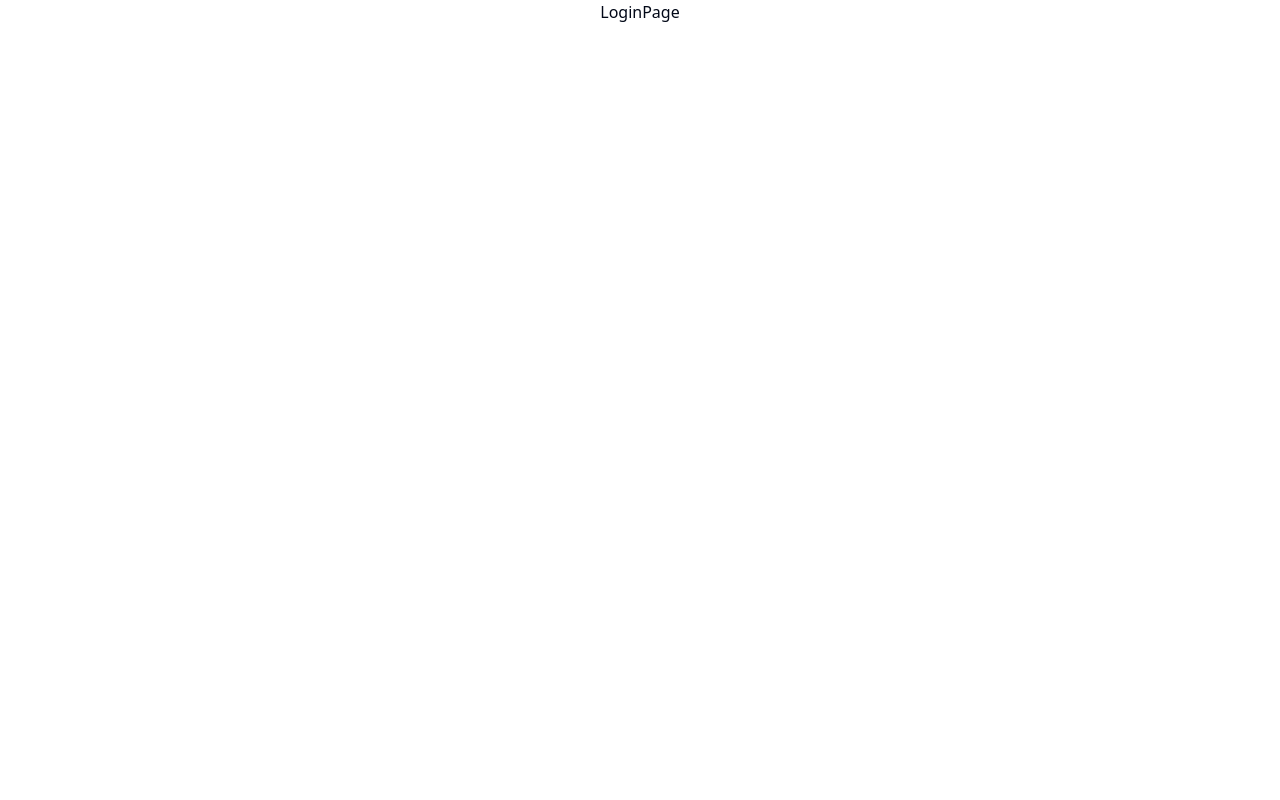
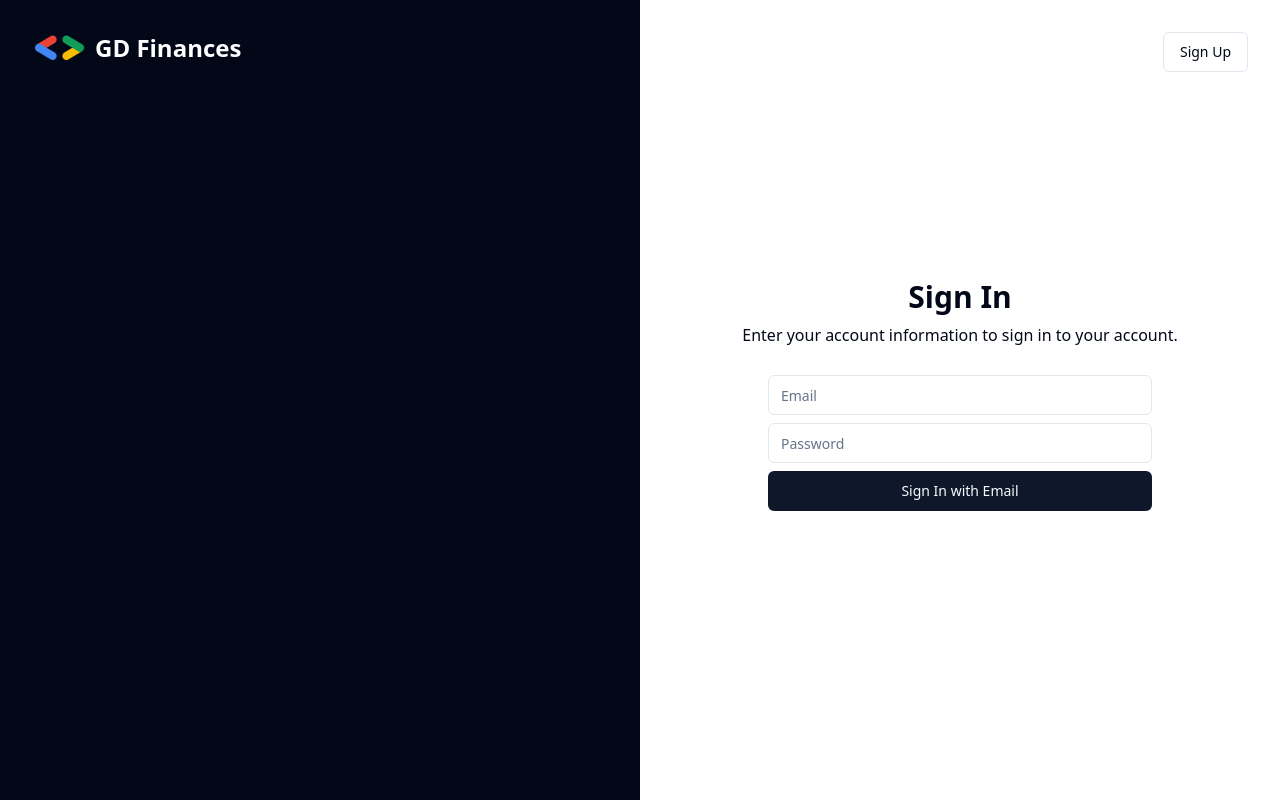
Before and after one commit to pjagbuya/CSSWENG, a React (Vite) app in the folder client/: page /login in a window 1280 px wide. Built offline with nearby package versions, Linux system fonts and the light colour scheme.

Commit message:
feat(client): add basic login page layout

```diff
--- a/client/package.json
+++ b/client/package.json
@@ -10,6 +10,8 @@
     "preview": "vite preview"
   },
   "dependencies": {
+    "@radix-ui/react-separator": "^1.0.3",
+    "@radix-ui/react-slot": "^1.0.2",
     "class-variance-authority": "^0.7.0",
     "clsx": "^2.1.1",
     "lucide-react": "^0.379.0",
--- /dev/null
+++ b/client/src/components/logo.jsx
@@ -0,0 +1,14 @@
+import React from 'react'
+
+const Logo = ({ className }) => {
+  return (
+    <h1 className={`font-bold text-white ${className}`}>
+      <a className="flex items-center gap-2 text-2xl" href="">
+        <img width='55' src="icons/gdsc-logo.png" alt="GDSC Logo" />
+        GD Finances
+      </a>
+    </h1>
+  );
+};
+
+export default Logo;
--- /dev/null
+++ b/client/src/components/ui/button.jsx
@@ -0,0 +1,47 @@
+import * as React from "react"
+import { Slot } from "@radix-ui/react-slot"
+import { cva } from "class-variance-authority";
+
+import { cn } from "@/lib/utils"
+
+const buttonVariants = cva(
+  "inline-flex items-center justify-center whitespace-nowrap rounded-md text-sm font-medium ring-offset-background transition-colors focus-visible:outline-none focus-visible:ring-2 focus-visible:ring-ring focus-visible:ring-offset-2 disabled:pointer-events-none disabled:opacity-50",
+  {
+    variants: {
+      variant: {
+        default: "bg-primary text-primary-foreground hover:bg-primary/90",
+        destructive:
+          "bg-destructive text-destructive-foreground hover:bg-destructive/90",
+        outline:
+          "border border-input bg-background hover:bg-accent hover:text-accent-foreground",
+        secondary:
+          "bg-secondary text-secondary-foreground hover:bg-secondary/80",
+        ghost: "hover:bg-accent hover:text-accent-foreground",
+        link: "text-primary underline-offset-4 hover:underline",
+      },
+      size: {
+        default: "h-10 px-4 py-2",
+        sm: "h-9 rounded-md px-3",
+        lg: "h-11 rounded-md px-8",
+        icon: "h-10 w-10",
+      },
+    },
+    defaultVariants: {
+      variant: "default",
+      size: "default",
+    },
+  }
+)
+
+const Button = React.forwardRef(({ className, variant, size, asChild = false, ...props }, ref) => {
+  const Comp = asChild ? Slot : "button"
+  return (
+    (<Comp
+      className={cn(buttonVariants({ variant, size, className }))}
+      ref={ref}
+      {...props} />)
+  );
+})
+Button.displayName = "Button"
+
+export { Button, buttonVariants }
--- /dev/null
+++ b/client/src/components/ui/input.jsx
@@ -0,0 +1,19 @@
+import * as React from "react"
+
+import { cn } from "@/lib/utils"
+
+const Input = React.forwardRef(({ className, type, ...props }, ref) => {
+  return (
+    (<input
+      type={type}
+      className={cn(
+        "flex h-10 w-full rounded-md border border-input bg-background px-3 py-2 text-sm ring-offset-background file:border-0 file:bg-transparent file:text-sm file:font-medium placeholder:text-muted-foreground focus-visible:outline-none focus-visible:ring-2 focus-visible:ring-ring focus-visible:ring-offset-2 disabled:cursor-not-allowed disabled:opacity-50",
+        className
+      )}
+      ref={ref}
+      {...props} />)
+  );
+})
+Input.displayName = "Input"
+
+export { Input }
--- a/client/src/pages/LoginPage.jsx
+++ b/client/src/pages/LoginPage.jsx
@@ -1,8 +1,54 @@
 import React from 'react'
+
+import { Button } from "@/components/ui/button"
+import { Input } from "@/components/ui/input"
+
+import Logo from '@/components/logo'
 
 const LoginPage = () => {
   return (
-    <div>LoginPage</div>
+    <div className="min-h-screen flex bg-background">
+      <div className="p-8 hidden flex-1 bg-foreground md:block">
+        <div className="flex justify-between">
+          <Logo />
+        </div>
+      </div>
+
+      <div className="p-8  flex-1 flex flex-col">
+        <div className="flex justify-between md:justify-end">
+          <Logo className="md:hidden" />
+          <Button variant="outline">Sign Up</Button>
+        </div>
+
+        {/* TODO: Remove negative margin hack */}
+        <div className="mt-[-50px] flex-1 flex flex-col justify-center gap-7">
+          <div className="flex flex-col gap-2">
+            <h2 className="font-bold text-3xl">Sign In</h2>
+            <p>Enter your account information to sign in to your account.</p>
+          </div>
+
+          <div className="flex justify-center">
+            <div className="max-w-96 flex-1 flex flex-col gap-7">
+              <div className="flex flex-col gap-2">
+                  <Input type="email" placeholder="Email" />
+                  <Input type="password" placeholder="Password" />
+                  <Button>Sign In with Email</Button>
+              </div>
+
+              {/* <div className="flex items-center gap-2">
+                <span className="flex-1 border-[1px] border-border h-[1px]"></span>
+                <p className="text-muted-foreground">OR CONTINUE WITH</p>
+                <span className="flex-1 border-[1px] border-border h-[1px]"></span>
+              </div>
+
+              <div className="flex flex-col gap-2">
+                <Button variant="outline">Google</Button>
+              </div> */}
+            </div>
+          </div>
+        </div>
+      </div>
+    </div>
   )
 }
 
```
Also changed, not shown: client/public/icons/gdsc-logo.png (added), 1 other file (tests, documents, lock files or other folders).
